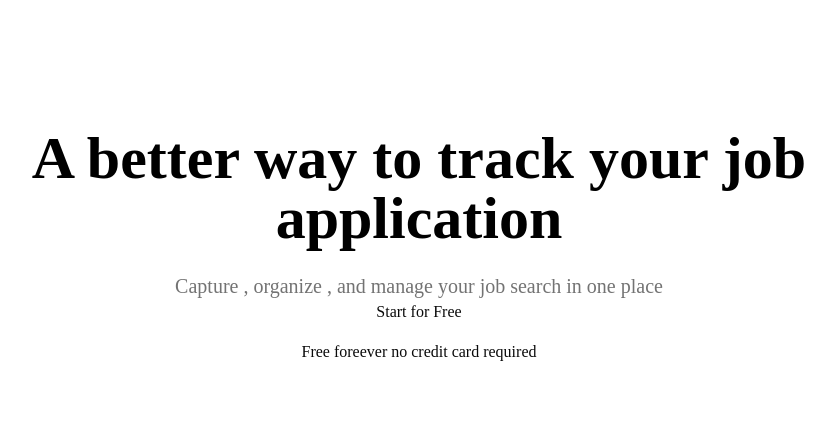
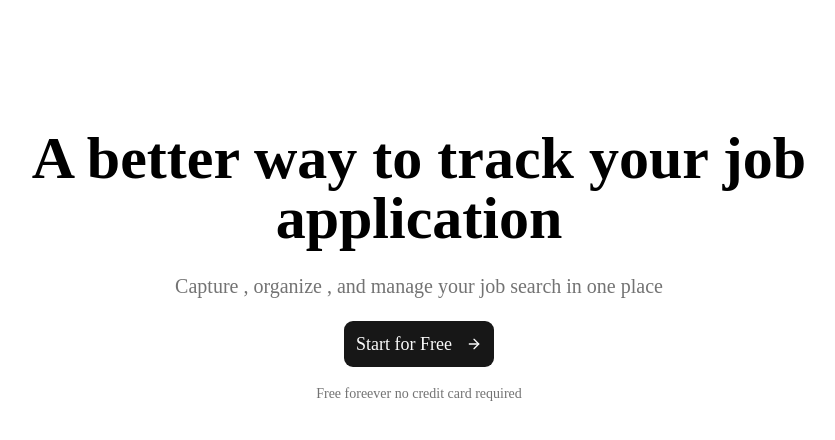
Before and after one commit to Balasarathi29/Application_Tracker, a Next.js app: page / in a window 1280 px wide. Shown: the top 440 px of the page, without its empty margins (221-1056 px from the left). Built offline with nearby package versions, Linux system fonts and the light colour scheme.

Commit message:
chore initial setup

```diff
--- a/app/page.tsx
+++ b/app/page.tsx
@@ -1,4 +1,6 @@
 import Image from "next/image";
+import {Button} from "@/components/ui/button";
+import {ArrowRight} from "lucide-react"
 
 export default function Home() {
   return (
@@ -7,11 +9,14 @@ export default function Home() {
         <section className="container mx-auto px-4 py-32">
         <div className="mx-auto max-w-4xl text-center">
           <h1 className="text-black text-6xl mb-6 font-bold">A better way to track your job application</h1>
-          <p className="text-muted-foreground text-xl ">Capture , organize , and manage your job search in one place</p>
+          <p className="text-muted-foreground text-xl mb-5 ">Capture , organize , and manage your job search in one place</p>
         </div>
         <div className="flex flex-col items-center gap-4">
-          <button >Start for Free</button>
-          <p>Free foreever no credit card required</p>
+          <Button size="lg" className="h-12 px-3 text-lg font-medium cursor-pointer">
+            Start for Free
+            <ArrowRight className="ml-2 h-4 w-4" />
+          </Button>
+          <p className="text-muted-foreground text-sm">Free foreever no credit card required</p>
         </div>
         </section>
       </main>
```
